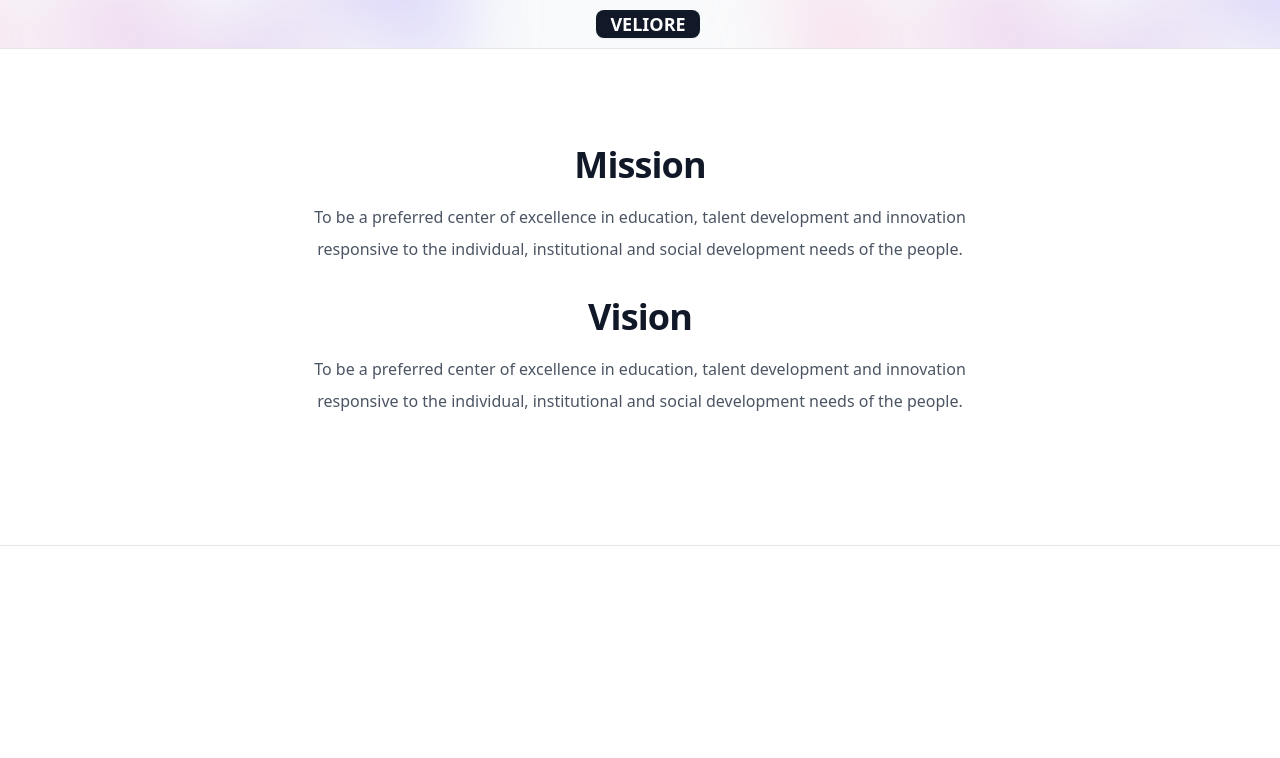
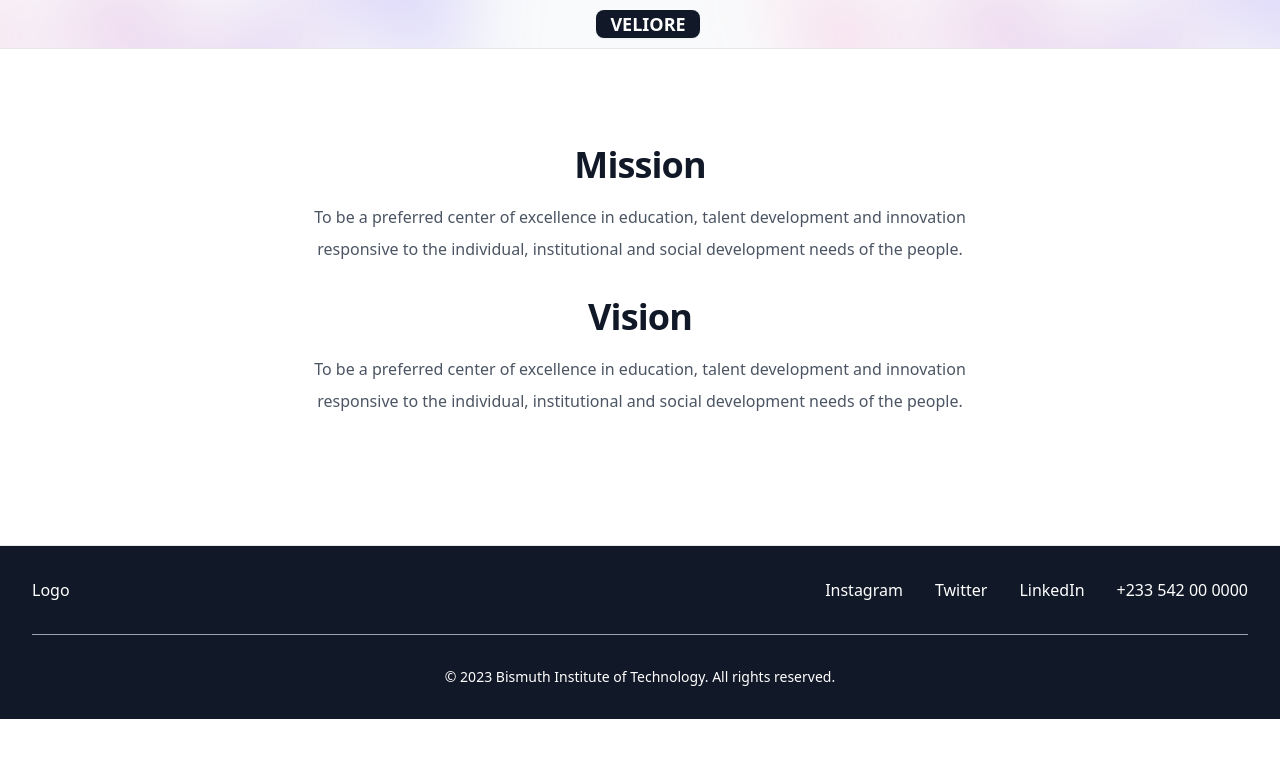
Before and after one commit to myspace8/waitlist, a Next.js app: page /about in a window 1280 px wide. Shown: the top 758 px of the page. Built offline with nearby package versions, Linux system fonts and the light colour scheme.

Commit message:
Add a footer

```diff
--- a/components/layout.jsx
+++ b/components/layout.jsx
@@ -6,7 +6,7 @@ export default function Layout({ children }) {
     <>
       <Header />
       <main>{children}</main>
-      {/* <Footer /> */}
+      <Footer />
     </>
   );
 }
--- a/pages/index.js
+++ b/pages/index.js
@@ -3,8 +3,8 @@ import Head from 'next/head';
 // import { Inter } from 'next/font/google';
 import { useState, useEffect } from 'react';
 // import { Input } from "@/components/ui/input"
-// import { db } from "@/firebase/config"
-// import { collection, addDoc } from "firebase/firestore"
+// import { db } from '@/firebase/config';
+// import { collection, addDoc } from 'firebase/firestore';
 
 import { db } from '../config/firebase';
 import { collection, addDoc } from 'firebase/firestore';
@@ -15,7 +15,7 @@ export default function Home() {
   const [phone, setPhone] = useState('');
   const [submitted, setSubmited] = useState(false);
 
-  // const contactRef = collection(db, 'waitlist');
+  const contactRef = collection(db, 'waitlist');
 
   const onSubmitContact = async (e) => {
     e.preventDefault();
@@ -53,7 +53,7 @@ export default function Home() {
               "url('https://images.nationalgeographic.org/image/upload/v1638890315/EducationHub/photos/amazon-river-basin.jpg')",
             backgroundSize: 'cover',
             backgroundPosition: 'center',
-            height: '100%',
+            height: '100vh',
           }}
         >
           <div
@@ -133,32 +133,6 @@ export default function Home() {
             }}
           ></div>
         </main>
-
-        {/* <div className="mt-8 py-2 hidden">
-            <Sheet>
-          <SheetTrigger asChild>
-            <Button variant="outline" className="w-screen bg-transparent rounded-none absolute bottom-0 text-">Explore our products</Button>
-          </SheetTrigger>
-          <SheetContent side='bottom' className="h-[80vh]">
-            <SheetHeader>
-              <SheetTitle>Edit profile</SheetTitle>
-              <SheetDescription>
-                Make changes to your profile here. Click save when you're done.
-              </SheetDescription>
-            </SheetHeader>
-            <Tabs defaultValue="account" className="w-[400px]">
-              <TabsList className="">
-                <div className="w-fu fle justify-center">
-                  <TabsTrigger value="account">Account</TabsTrigger>
-                  <TabsTrigger value="password">Password</TabsTrigger>
-                </div>
-              </TabsList>
-              <TabsContent value="account"  className="text-black">Make changes to your account here.</TabsContent>
-              <TabsContent value="password" className="text-black">Change your password here.</TabsContent>
-            </Tabs>
-          </SheetContent>
-        </Sheet>
-        </div> */}
       </>
     </>
   );
```
